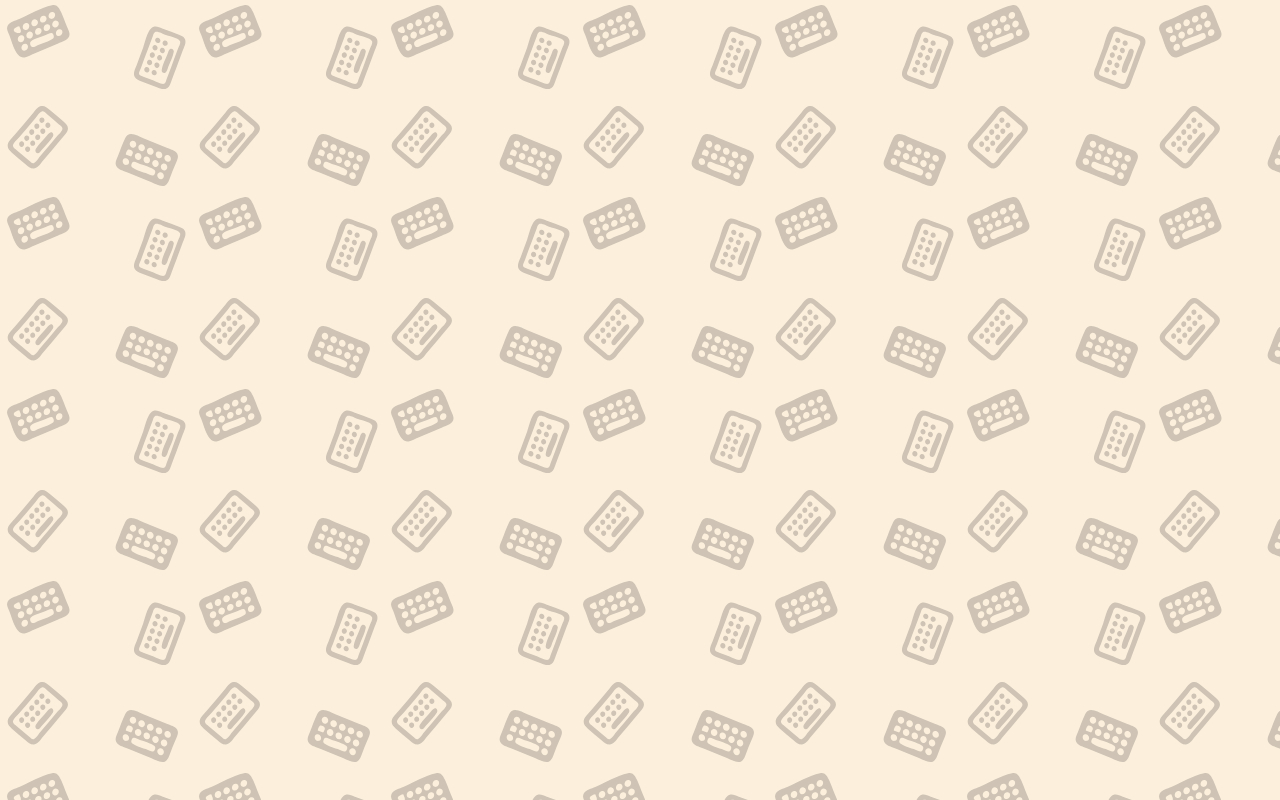
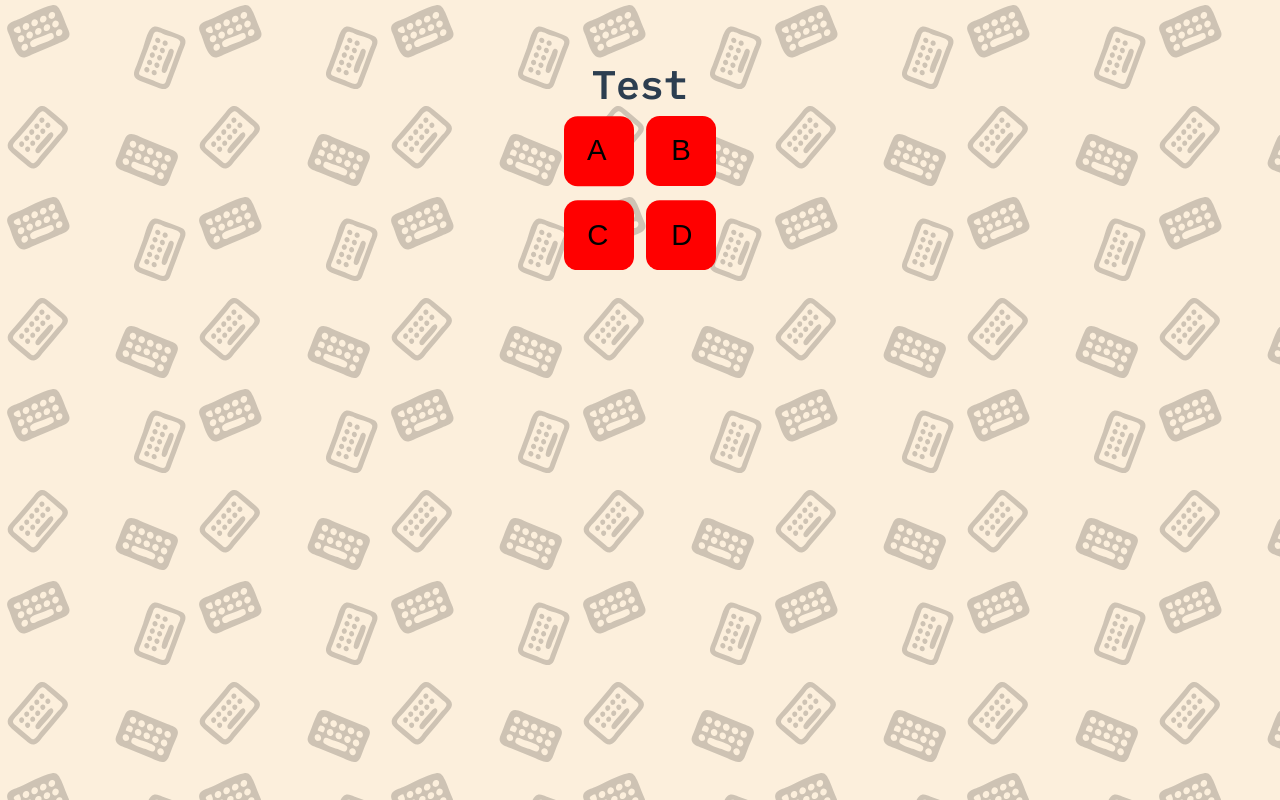
Before and after one commit to innamorati-del-problema/TypingTrainer, a Vue app: page /test in a window 1280 px wide. Before the commit this address had no page. Built offline with nearby package versions, Linux system fonts and the light colour scheme.

Commit message:
implementazione di interazione "tastiera" su schermo

```diff
--- /dev/null
+++ b/src/components/Test.vue
@@ -0,0 +1,106 @@
+<script setup>
+import { ref } from "vue";
+
+function test() {
+    alert("a");
+}
+
+window.addEventListener('keydown', (e) => {
+    if ( e.key == 'a') { a.value = "a__pressed"};
+    if ( e.key == 'b') { b.value = "b__pressed"};
+    if ( e.key == 'c') { c.value = "c__pressed"};
+    if ( e.key == 'd') { d.value = "d__pressed"};
+});
+
+window.addEventListener('keyup', (e) => {
+    if ( e.key == 'a') { a.value = "a"};
+    if ( e.key == 'b') { b.value = "b"};
+    if ( e.key == 'c') { c.value = "c"};
+    if ( e.key == 'd') { d.value = "d"};
+});
+
+let a = ref("a");
+let b = ref("b");
+let c = ref("c");
+let d = ref("d");
+
+</script>
+
+
+<template>
+    <h1>Test</h1>
+    <svg width="40.249741mm" height="40.811462mm" viewBox="0 0 40.249741 40.811462" version="1.1" id="svg5"
+        sodipodi:docname="drawing.svg" inkscape:version="1.1.2 (0a00cf5339, 2022-02-04)"
+        xmlns:inkscape="http://www.inkscape.org/namespaces/inkscape"
+        xmlns:sodipodi="http://sodipodi.sourceforge.net/DTD/sodipodi-0.dtd" xmlns="http://www.w3.org/2000/svg"
+        xmlns:svg="http://www.w3.org/2000/svg">
+        <g inkscape:label="Layer 1" inkscape:groupmode="layer" id="layer1" transform="translate(-61.395218,-21.433836)">
+            <rect :class="[a]" @click="test" id="rect328-3" width="18.520834" height="18.520834" x="61.395218"
+                y="-40.020294" transform="scale(1,-1)" ry="3.5853109" />
+            <rect :class="[b]" id="rect328-3-9" width="18.520834" height="18.520834" x="83.124123" y="-39.95467"
+                transform="scale(1,-1)" ry="3.5853109" />
+            <rect :class="[c]" id="rect328-3-9-3" width="18.520834" height="18.520834" x="61.395218" y="-62.245296"
+                transform="scale(1,-1)" ry="3.5853109" />
+            <rect :class="[d]" id="rect328-3-9-3-1" width="18.520834" height="18.520834" x="83.091057" y="-62.2453"
+                transform="scale(1,-1)" ry="3.5853109" />
+            <text xml:space="preserve" transform="matrix(0.26458333,0,0,0.26458333,61.395218,21.433836)" id="text30493"
+                style="font-size:29.3333px;line-height:1.25;font-family:sans-serif;white-space:pre;shape-inside:url(#rect30495)">
+                <tspan x="23.119141" y="43.879095" id="tspan93786">A</tspan>
+            </text>
+            <text xml:space="preserve" transform="matrix(0.26458333,0,0,0.26458333,83.68949,21.49331)" id="text30493-4"
+                style="font-size:29.3333px;line-height:1.25;font-family:sans-serif;white-space:pre;shape-inside:url(#rect30495-9)">
+                <tspan x="23.119141" y="43.879095" id="tspan93788">B</tspan>
+            </text>
+            <text xml:space="preserve"
+                style="font-size:3.52777px;line-height:1.25;font-family:sans-serif;stroke-width:0.264583" x="88.900002"
+                y="27.362673" id="text67563">
+                <tspan sodipodi:role="line" id="tspan67561" style="stroke-width:0.264583"></tspan>
+            </text>
+            <text xml:space="preserve" transform="matrix(0.26458333,0,0,0.26458333,61.444337,43.880833)"
+                id="text30493-8"
+                style="font-size:29.3333px;line-height:1.25;font-family:sans-serif;white-space:pre;shape-inside:url(#rect30495-7)">
+                <tspan x="23.119141" y="43.879095" id="tspan93790">C
+                </tspan>
+            </text>
+            <text xml:space="preserve" transform="matrix(0.26458333,0,0,0.26458333,83.662102,43.842592)"
+                id="text30493-8-5"
+                style="font-size:29.3333px;line-height:1.25;font-family:sans-serif;white-space:pre;shape-inside:url(#rect30495-7-4)">
+                <tspan x="23.119141" y="43.879095" id="tspan93792">D</tspan>
+            </text>
+        </g>
+    </svg>
+</template>
+
+<style lang="scss" scoped>
+.a {
+    fill: red;
+
+    &__pressed {
+        fill: blue;
+    }
+}
+
+.b {
+    fill: red;
+
+    &__pressed {
+        fill: blue;
+    }
+}
+
+.c {
+    fill: red;
+
+    &__pressed {
+        fill: blue;
+    }
+}
+
+.d {
+    fill: red;
+
+    &__pressed {
+        fill: blue;
+    }
+}
+</style>
--- a/src/router/index.js
+++ b/src/router/index.js
@@ -5,6 +5,7 @@ const router = createRouter({
     routes: [
         { path: "/", component: () => import("../components/Welcome/LandingPage.vue")},
         { path: "/home", component: () => import("../components/Practice.vue")},
+        { path: "/test", component: () => import("../components/Test.vue")},
     ]
 });
 
```
Also changed, not shown: public/drawing.svg (added).
